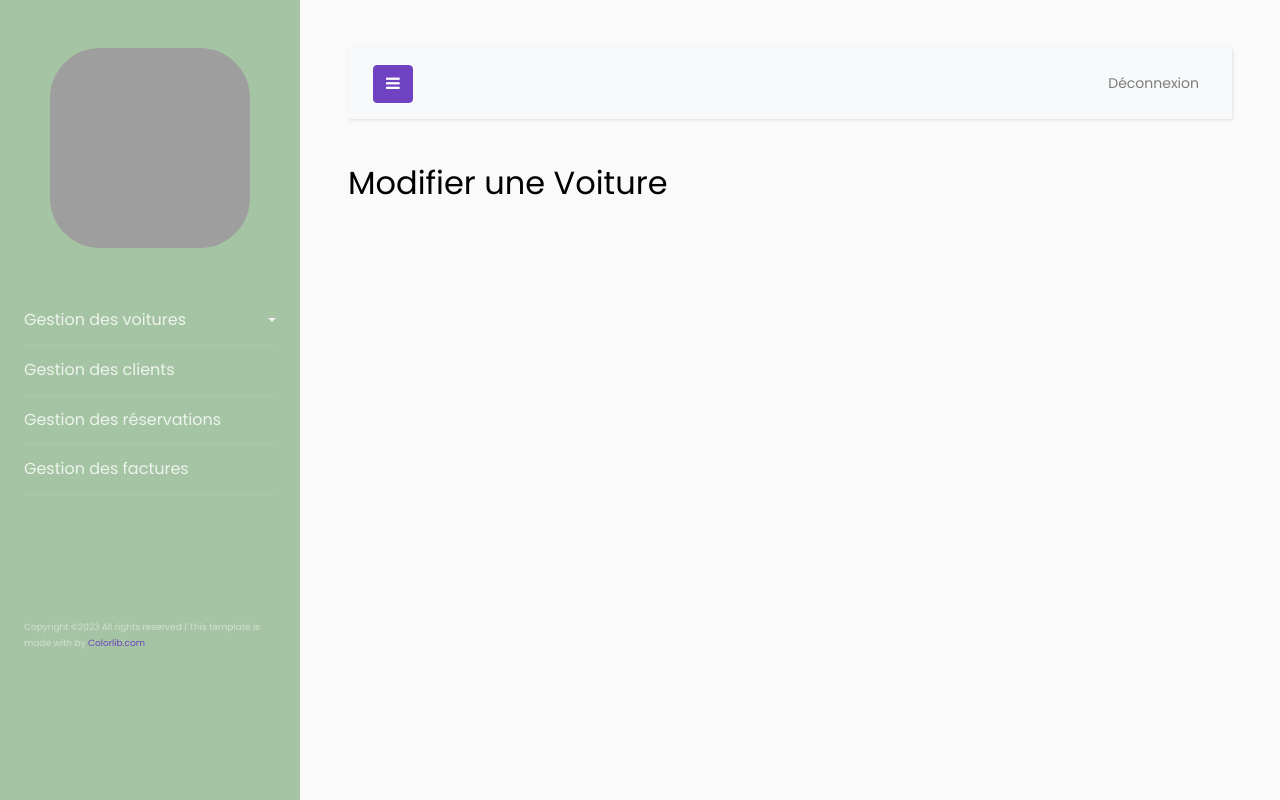
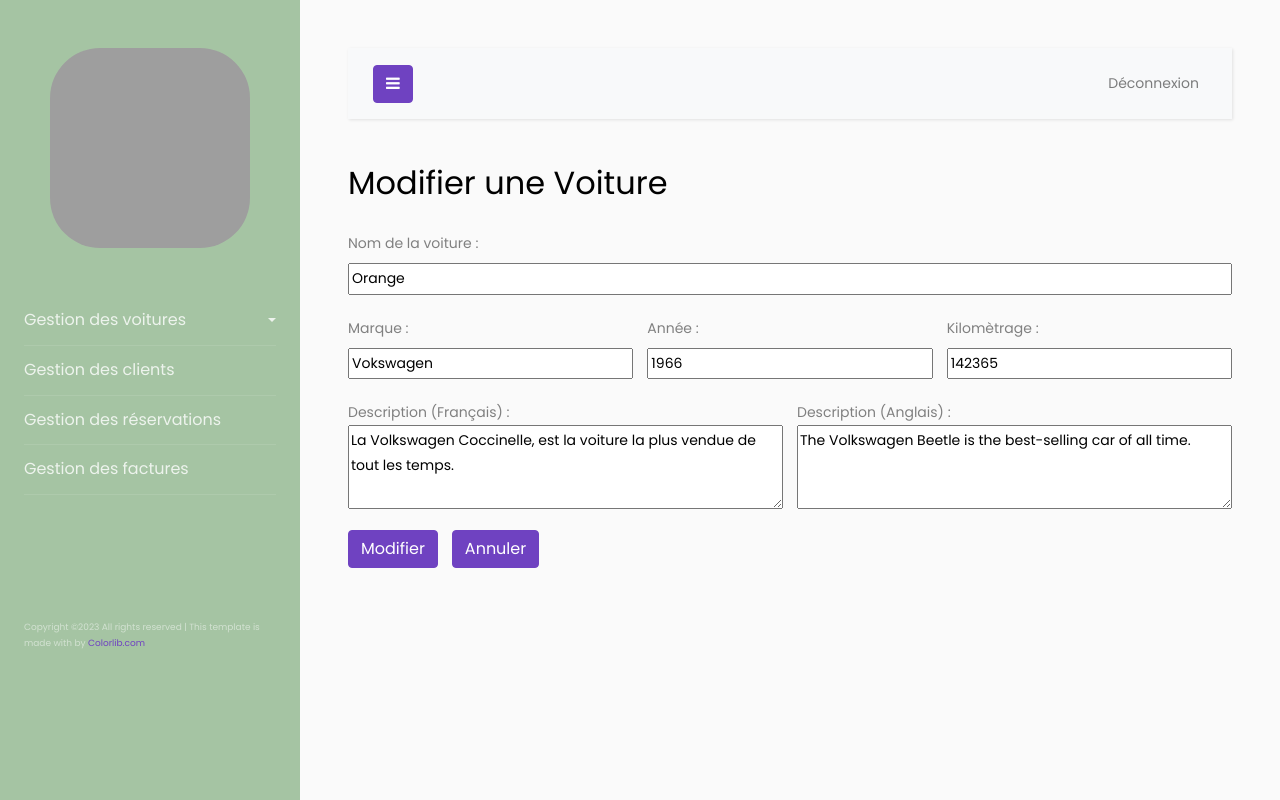
Before and after one commit to MaxenceGuiGuiCollege/VoitureDuLac, a PHP site: page /modifierVoiture.php?action=modifier&no=1 in a window 1280 px wide. Run offline with PHP 8.4, Linux system fonts and the light colour scheme; data comes from the database, SQL or seed files in the repository; grey boxes are pictures that could not be loaded.

Commit message:
Part three, update the "modify a car" page, create the table, the buttons and the form.

```diff
--- a/ajouterVoiture.php
+++ b/ajouterVoiture.php
@@ -33,7 +33,6 @@ include("inclus/enteteAdmin.inc.php");
                 <input type="reset" value="Annuler" class="btn btn-primary">
                 <p id="erreur"></p>
             </fieldset>
-
     </form>
 <?php
 include("inclus/piedPage.inc.php");
--- a/css/monStyle.css
+++ b/css/monStyle.css
@@ -108,6 +108,45 @@ form[name=formAjouterVoiture] fieldset:last-of-type{
 }
 
 
+/* MODIFIER VOITURE */
+table#tableModifierVoiture,
+table#tableModifierVoiture th,
+table#tableModifierVoiture td{
+    border: 1px lightgray solid;
+}
+form[name=formModifierVoiture] p{
+    margin-bottom: 0;
+}
+form[name=formModifierVoiture] input[type=number],
+form[name=formModifierVoiture] input[type=text]{
+    margin-bottom: 1.5em;
+    margin-top: 0.5em;
+    width: 100%;
+}
+form[name=formModifierVoiture] fieldset:nth-of-type(2){
+    display: grid;
+    grid-template-columns: auto auto auto;
+
+    column-gap: 1em;
+}
+form[name=formModifierVoiture] fieldset:nth-of-type(3){
+    display: grid;
+    grid-template-columns: auto auto;
+
+    column-gap: 1em;
+}
+form[name=formModifierVoiture] textarea{
+    height: 6em;
+}
+form[name=formModifierVoiture] fieldset:last-of-type{
+    display: grid;
+    grid-template-columns: max-content max-content;
+
+    margin-top: 1.5em;
+    column-gap: 1em;
+}
+
+
 /* RESPONSIVE */
 @media screen and (max-width: 1000px) {
     div#content{
--- a/librairies/fonctions.lib.php
+++ b/librairies/fonctions.lib.php
@@ -145,4 +145,70 @@ function AjouterReservation($bd, $dateDebut, $dateFin, $courriel, $idVoiture, $l
 
     echo "<script>alert('La reservation à bien été reçue. Nous communiquerons avec vous pour confirmer la suite.');</script>";
 }
+// Fonction qui permet d'afficher le menu de modification des voitures.
+function AfficherModifierVoiture($bd){
+    $req = $bd->prepare("SELECT * FROM voiture;");
+    $req->execute();
+    $voitures = $req->fetchAll();
+//    <form action='#' name='formModifierVoiture' method='post'>
+//            <fieldset>
+    print(" <table id='tableModifierVoiture' class='table'>
+                <tr>
+                    <th>Nom</th>
+                    <th>Marque</th>
+                    <th>Année</th>
+                    <th>Km</th>
+                    <th>Description</th>
+                    <th></th>
+                </tr>");
+    $cmpt = 0;
+    foreach($voitures as $voiture){
+        print(" <tr>
+                    <td>".$voiture['nomVoiture']."</td>
+                    <td>".$voiture['marque']."</td>
+                    <td>".$voiture['annee']."</td>
+                    <td>".$voiture['km']."</td>
+                    <td>".$voiture['description_fr']."</td>
+                    <td><a href='modifierVoiture.php?action=modifier&no=".$voiture['idVoiture']."'>Modifier</a></td>
+                </tr>");
+        $cmpt++;
+    }
+    print(" </table>
+            <p id='aide'>-> Selectionner la voiture à modifier en cliquant sur le lien modifier</p>");
+}
+function AfficherModifierVoitureSeule($bd, $no){
+
+    $req = $bd->prepare("SELECT * FROM voiture WHERE idVoiture = ?;");
+    $req->execute([$no]);
+    $ligne = $req->fetch();
+
+    print("<form action='#' name='formModifierVoiture' method='post'>
+            <fieldset>
+                <p>Nom de la voiture :</p>
+                <input type='text' name='nom' id='nom' value='".$ligne['nomVoiture']."' required>
+            </fieldset>
+
+            <fieldset>
+                <p>Marque :</p>
+                <p>Année :</p>
+                <p>Kilomètrage :</p>
+                <input type='text' name='marque' id='marque' value='".$ligne['marque']."'>
+                <input type='number' name='annee' id=vannee' value='".$ligne['annee']."' required>
+                <input type='number' name='km' id='km' value='".$ligne['km']."' required>
+            </fieldset>
+
+            <fieldset>
+                <p>Description (Français) :</p>
+                <p>Description (Anglais) :</p>
+                <textarea name='desFr' id='desFr'>".$ligne['description_fr']."</textarea>
+                <textarea name='desEn' id='desEn'>".$ligne['description_en']."</textarea>
+            </fieldset>
+
+            <fieldset>
+                <input type='submit' value='Modifier' class='btn btn-primary'>
+                <input type='reset' value='Annuler' onclick='window.location.assign(\"modifierVoiture.php\");' class='btn btn-primary'>
+                <p id='erreur'></p>
+            </fieldset>
+    </form>");
+}
 ?>
--- a/modifierVoiture.php
+++ b/modifierVoiture.php
@@ -1,8 +1,24 @@
 <?php
+session_start();
+include("librairies/fonctions.lib.php");
+//DEFINIR LA BD
+$bd = null;
+ConnecterBd($bd);
 include("inclus/enteteAdmin.inc.php");
 ?>
     <!-- MODIFIER VOITURE -->
     <h2 class="mb-4">Modifier une Voiture</h2>
 <?php
+// VERIFICATION NOMBRE DE VOITURES
+if(CompterVoitures($bd) == 0){
+    print("Aucune Voitures...");
+}
+else{
+    if(isset($_GET['no']))
+        AfficherModifierVoitureSeule($bd, $_GET['no']);
+    else
+        AfficherModifierVoiture($bd);
+
+}
 include("inclus/piedPage.inc.php");
 ?>
```
